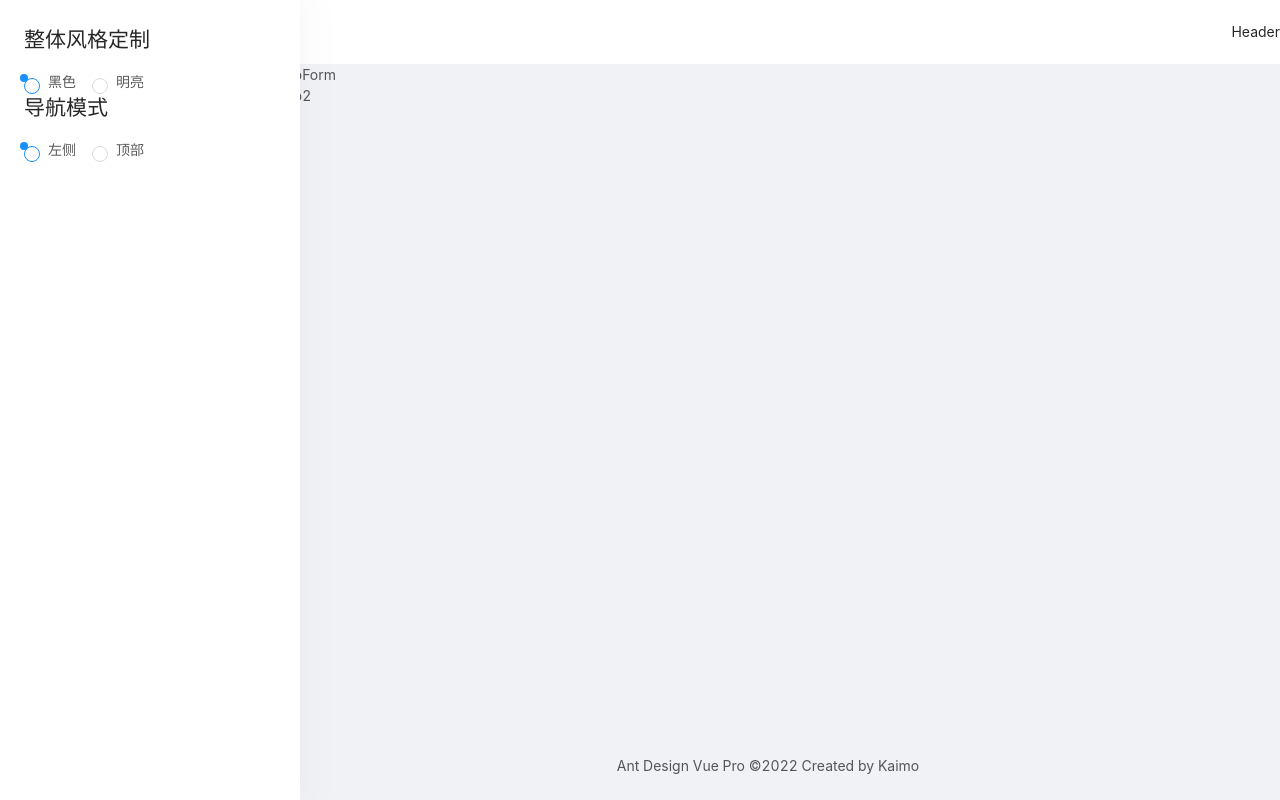
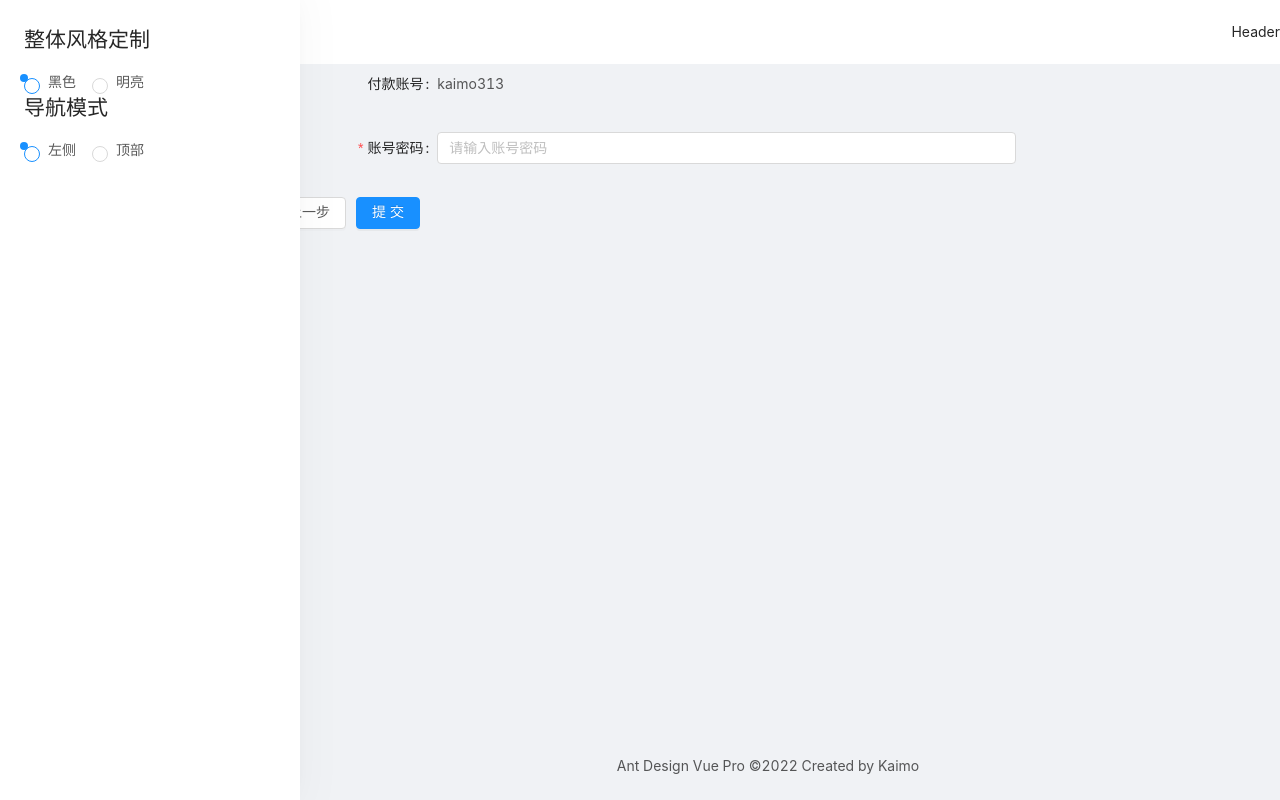
Before and after one commit to kaimo313/vue-development-practice, a Vue app in the folder ant-design-vue-pro/: page /form/step-form/confirm in a window 1280 px wide. Built offline with nearby package versions, Linux system fonts and the light colour scheme.

Commit message:
feat：创建一个分步表单

```diff
--- /dev/null
+++ b/ant-design-vue-pro/mock/form.js
@@ -0,0 +1,13 @@
+function form(method) {
+    let res = null;
+    switch (method) {
+        case "POST":
+            res = { message: "OK" };
+            break;
+        default:
+            res = null;
+    }
+    return res;
+}
+
+module.exports = form;
--- a/ant-design-vue-pro/src/store/index.js
+++ b/ant-design-vue-pro/src/store/index.js
@@ -1,11 +1,14 @@
 import Vue from "vue";
 import Vuex from "vuex";
+import form from "./modules/form";
 
 Vue.use(Vuex);
 
 export default new Vuex.Store({
-  state: {},
-  mutations: {},
-  actions: {},
-  modules: {}
+    state: {},
+    mutations: {},
+    actions: {},
+    modules: {
+        form,
+    },
 });
--- /dev/null
+++ b/ant-design-vue-pro/src/store/modules/form.js
@@ -0,0 +1,44 @@
+import router from "@/router";
+import request from "@/utils/request"
+import { message } from "ant-design-vue";
+
+const state = {
+    step: {
+        payAccount: "kaimo313"
+    }
+}
+
+const actions = {
+    async submitStepForm({ commit }, { payload }) {
+        console.log("submitStepForm--->", ...arguments)
+        let res = await request({
+            url: "/api/form",
+            method: "post",
+            data: payload
+        });
+        if(res.data && res.data.message === "OK") {
+            console.log("res--->", res)
+            commit("saveStepFormData", payload);
+            router.push("/form/step-form/result");
+            message.success({
+                content: "提交成功"
+            });
+        }
+    }
+}
+
+const mutations = {
+    saveStepFormData(state, { payload }) {
+        state.step = {
+            ...state.step,
+            ...payload
+        }
+    }
+}
+
+export default {
+    namespaced: true,
+    state,
+    actions,
+    mutations
+}
--- a/ant-design-vue-pro/src/views/Forms/StepForm/Step1.vue
+++ b/ant-design-vue-pro/src/views/Forms/StepForm/Step1.vue
@@ -1,9 +1,67 @@
 <template>
-    <div>Step1</div>
+    <div>
+        <a-form layout="horizontal" :form="form">
+            <a-form-item
+                label="付款账号"
+                :label-col="formItemLayout.labelCol"
+                :wrapper-col="formItemLayout.wrapperCol"
+            >
+                <a-input v-decorator="[
+                    'payAccount',
+                    {
+                        initialValue: step.payAccount,
+                        rules: [
+                            {
+                                required: true,
+                                message: '请输入付款账号'
+                            }
+                        ]
+                    },
+                ]" placeholder="请输入付款账号" />
+            </a-form-item>
+            <a-form-item>
+                <a-button type="primary" @click="handleSubmit">下一步</a-button>
+            </a-form-item>
+        </a-form>
+    </div>
 </template>
 
 <script>
-export default {};
+export default {
+    data() {
+        this.form = this.$form.createForm(this);
+        return {
+            formItemLayout:{
+                labelCol: { span: 4 },
+                wrapperCol: { span: 14 },
+            }
+        };
+    },
+    computed: {
+        step() {
+            return this.$store.state.form.step
+        }
+    },
+    created() {
+        console.log("this.$store---->", this.$store)
+    },
+    methods: {
+        handleSubmit() {
+            const { form, $router, $store} = this;
+            form.validateFields((err, values) => {
+                console.log(err, values)
+                if(!err) {
+                    console.log(values);
+                    $store.commit({
+                        type: "form/saveStepFormData",
+                        payload: values
+                    });
+                    $router.push("/form/step-form/confirm");
+                }
+            })
+        }
+    },
+};
 </script>
 
 <style></style>
--- a/ant-design-vue-pro/src/views/Forms/StepForm/Step2.vue
+++ b/ant-design-vue-pro/src/views/Forms/StepForm/Step2.vue
@@ -1,9 +1,85 @@
 <template>
-    <div>Step2</div>
+    <div>
+        <a-form layout="horizontal" :form="form">
+            <a-form-item
+                label="付款账号"
+                :label-col="formItemLayout.labelCol"
+                :wrapper-col="formItemLayout.wrapperCol"
+            >
+                {{step.payAccount}}
+            </a-form-item>
+            <a-form-item
+                label="账号密码"
+                :label-col="formItemLayout.labelCol"
+                :wrapper-col="formItemLayout.wrapperCol"
+            >
+                <a-input v-decorator="[
+                    'password',
+                    {
+                        initialValue: password,
+                        rules: [
+                            {
+                                required: true,
+                                message: '请输入账号密码'
+                            }
+                        ]
+                    },
+                ]"
+                type="password"
+                placeholder="请输入账号密码" />
+            </a-form-item>
+            <a-form-item>
+                <a-button @click="goPrev" style="margin-right: 10px;">上一步</a-button>
+                <a-button type="primary" @click="handleSubmit">提交</a-button>
+            </a-form-item>
+        </a-form>
+    </div>
 </template>
 
 <script>
-export default {};
+export default {
+    data() {
+        this.form = this.$form.createForm(this);
+        return {
+            password: "",
+            formItemLayout:{
+                labelCol: { span: 4 },
+                wrapperCol: { span: 14 },
+            }
+        };
+    },
+    computed: {
+        step() {
+            return this.$store.state.form.step
+        }
+    },
+    created() {
+        console.log("this.$store---->", this.$store)
+    },
+    methods: {
+        goPrev() {
+            this.$router.push("/form/step-form/info");
+        },
+        handleSubmit() {
+            const { form, $store, step } = this;
+            form.validateFields((err, values) => {
+                console.log(err, values)
+                if(!err) {
+                    console.log(values);
+                    // 以载荷形式分发
+                    $store.dispatch("form/submitStepForm", {
+                        payload: { ...step, ...values }
+                    });
+                    // 以对象形式分发
+                    // $store.dispatch({
+                    //     type: "form/submitStepForm",
+                    //     payload: { ...step, ...values }
+                    // });
+                }
+            })
+        }
+    },
+};
 </script>
 
 <style></style>
--- a/ant-design-vue-pro/src/views/Forms/StepForm/Step3.vue
+++ b/ant-design-vue-pro/src/views/Forms/StepForm/Step3.vue
@@ -1,5 +1,5 @@
 <template>
-    <div>Step3</div>
+    <div>操作成功，预计两个小时到账。</div>
 </template>
 
 <script>
--- a/ant-design-vue-pro/src/views/Forms/StepForm/index.vue
+++ b/ant-design-vue-pro/src/views/Forms/StepForm/index.vue
@@ -1,6 +1,5 @@
 <template>
     <div>
-        <div>StepForm</div>
         <router-view></router-view>
     </div>
 </template>
```
